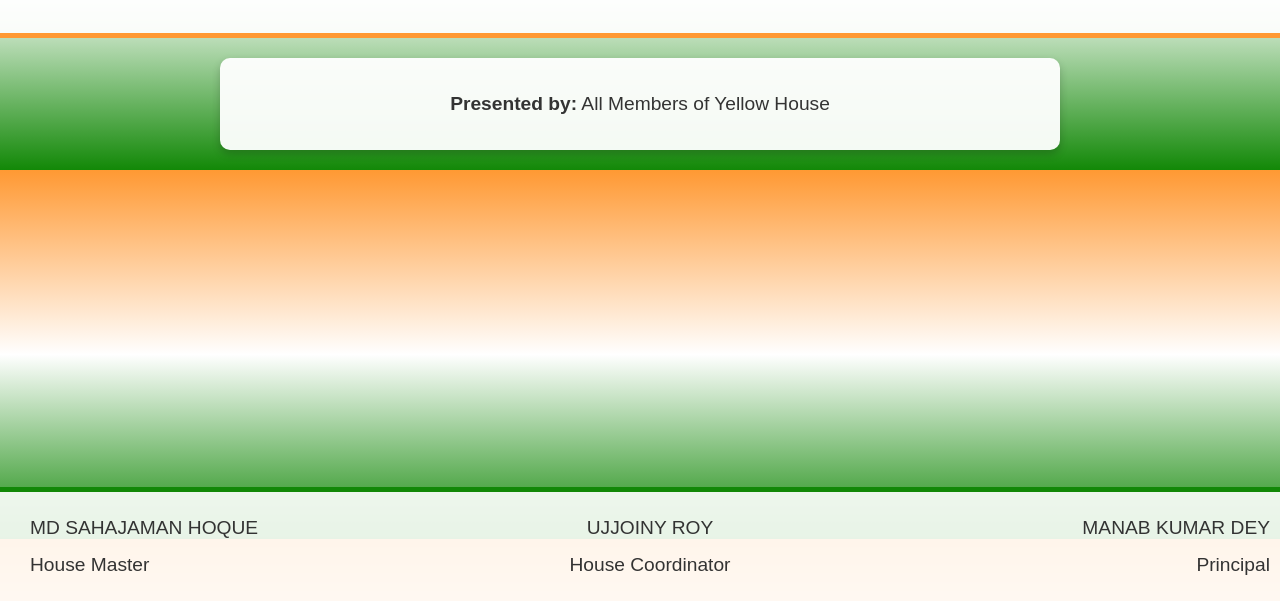
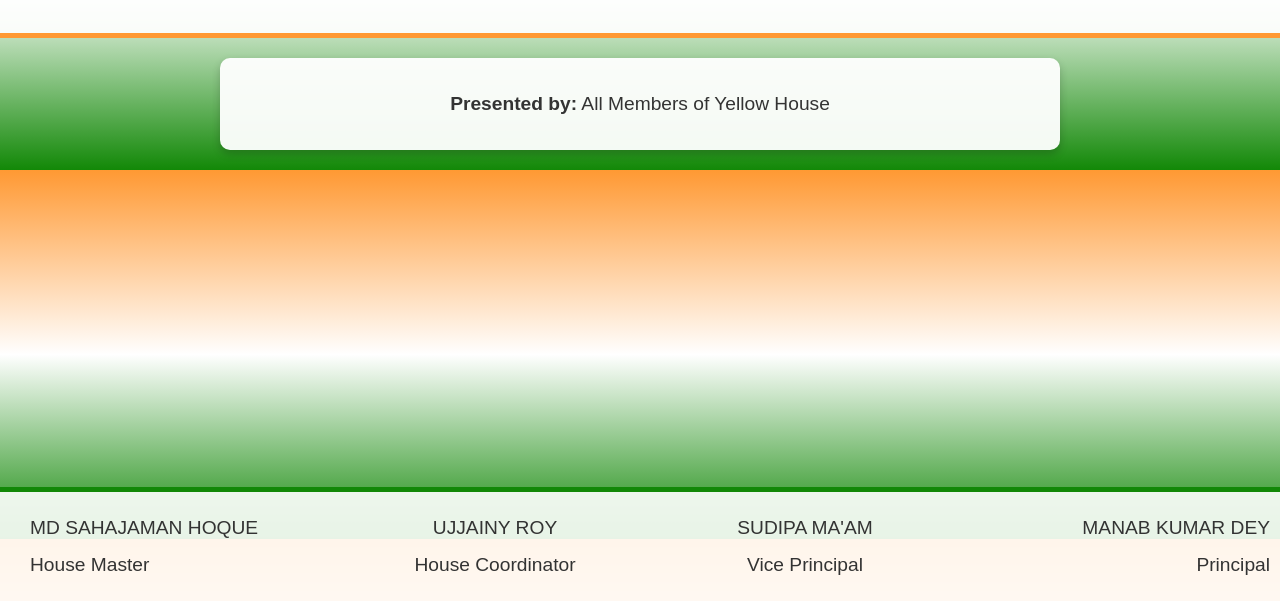
Before and after one commit to sir-vishal-89/magazine, a plain HTML site: page index.html in a window 1280 px wide. Shown: the part 199-800 px from the top of the page. Drawn offline with Linux system fonts and the light colour scheme.

Commit message:
Add files via upload

```diff
--- a/index.html
+++ b/index.html
@@ -65,6 +65,7 @@
             bottom: 0;
             width: 100%;
             border-top: 5px solid #128807;
+            flex-wrap: wrap;
         }
 
         footer div {
@@ -80,6 +81,10 @@
         footer div.right {
             text-align: right;
             padding-right: 20px;
+        }
+
+        footer div.center {
+            text-align: center;
         }
     </style>
 </head>
@@ -101,8 +106,12 @@
             <p>House Master</p>
         </div>
         <div class="center">
-            <p>UJJOINY ROY</p>
+            <p>UJJAINY ROY</p>
             <p>House Coordinator</p>
+        </div>
+        <div class="center">
+            <p>SUDIPA MA'AM</p>
+            <p>Vice Principal</p>
         </div>
         <div class="right">
             <p>MANAB KUMAR DEY</p>
```
